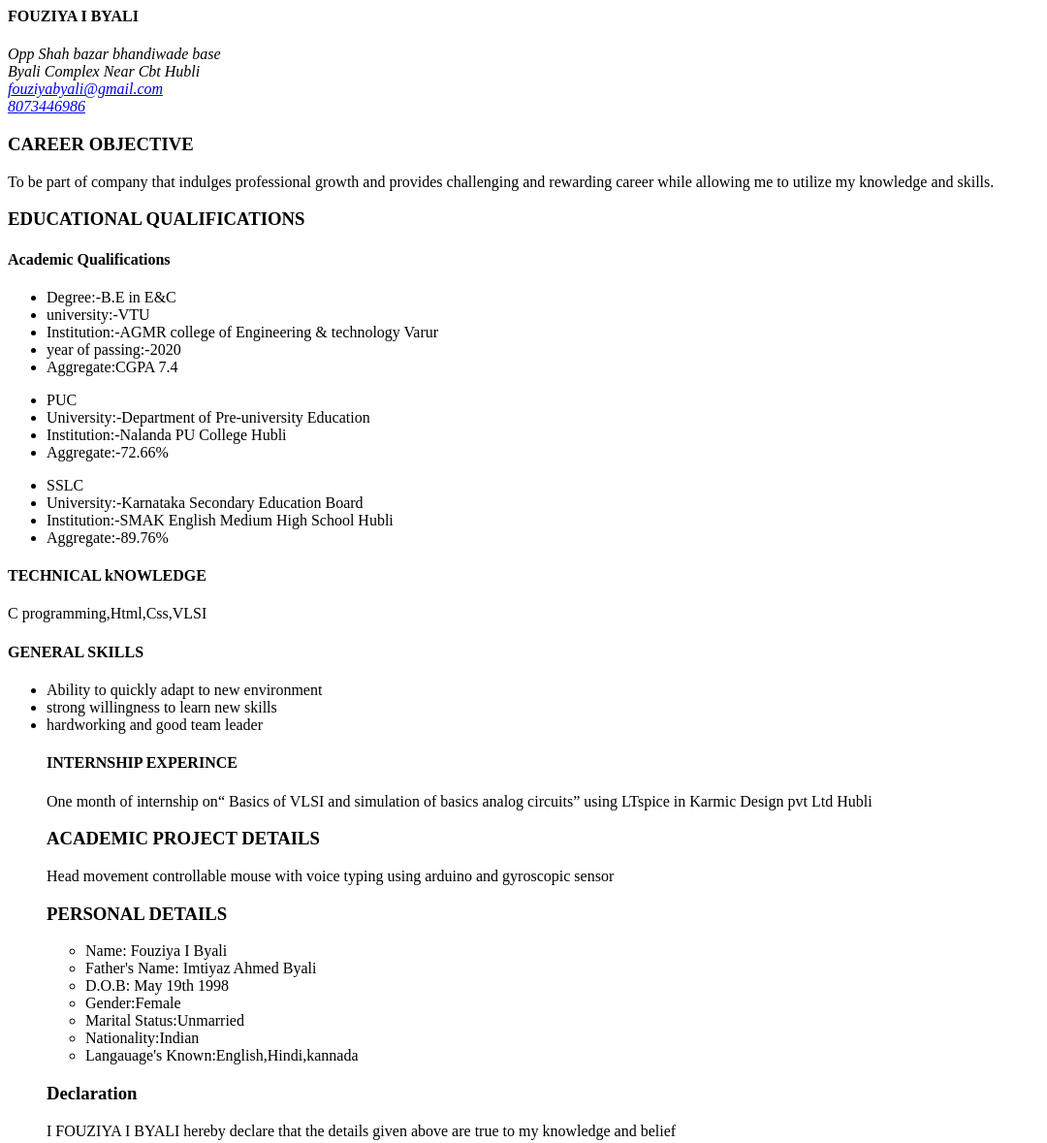
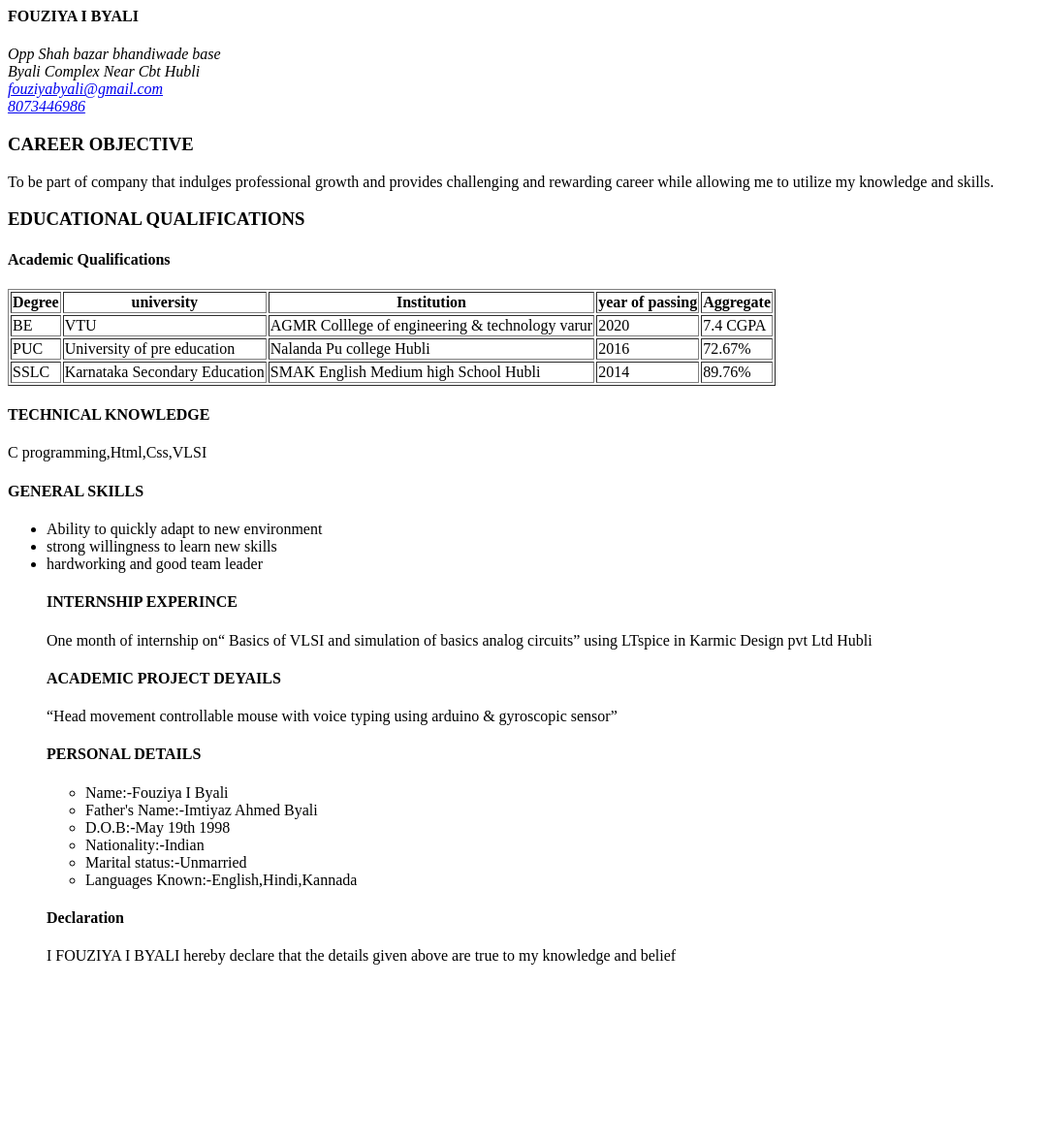
Before and after one commit to fouziya98/Fouziya, a plain HTML site: page index.html in a window 1280 px wide. Shown: the whole page at 97% size, without its empty margins (0-1080 px from the left). After the commit the page ends 1011 px from the top, so only its background shows below. Drawn offline with Linux system fonts and the light colour scheme.

Commit message:
Update index.html

```diff
--- a/index.html
+++ b/index.html
@@ -14,48 +14,58 @@
                 <p>To be part of company that indulges professional growth and provides challenging and rewarding career while allowing me to utilize my knowledge and skills.</p>
                 <h3>EDUCATIONAL QUALIFICATIONS</h3>
                 <h4>Academic Qualifications</h4>
-                 <ul>
-                     <li>Degree:-B.E in E&C</li>
-                     <li>university:-VTU</li>
-                     <li>Institution:-AGMR college of Engineering & technology Varur</li>
-                     <li>year of passing:-2020</li>
-                     <li>Aggregate:CGPA 7.4</li>
-                 </ul>
-                 <ul>
-                     <li>PUC</li>
-                     <li>University:-Department of Pre-university Education</li>
-                     <li>Institution:-Nalanda PU College Hubli</li>
-                     <li>Aggregate:-72.66%</li>
-                 </ul>
-                 <ul>
-                    <li>SSLC</li>
-                    <li>University:-Karnataka Secondary Education Board</li>
-                    <li>Institution:-SMAK English Medium High School Hubli</li>
-                    <li>Aggregate:-89.76%</li>
-                </ul>
-                <h4>TECHNICAL kNOWLEDGE</h4>
+                 <table border="1">
+                     <tr>
+                         <th>Degree</th>
+                         <th>university</th>
+                         <th>Institution</th>
+                         <th>year of passing</th>
+                         <th>Aggregate</th>
+                     </tr>
+                     <tr>
+                         <td>BE</td>
+                         <td>VTU</td>
+                         <td>AGMR Colllege of engineering & technology varur</td>
+                         <td>2020</td>
+                         <td>7.4 CGPA</td>
+                     </tr>
+                     <tr>
+                         <td>PUC</td>
+                         <td>University of pre education</td>
+                         <td>Nalanda Pu college Hubli</td>
+                         <td>2016</td>
+                         <td>72.67%</td>
+                     </tr>
+                     <tr>
+                         <td>SSLC</td>
+                         <td>Karnataka Secondary Education</td>
+                         <td>SMAK English Medium high School Hubli</td>
+                         <td>2014</td>
+                         <td>89.76%</td>
+                     </tr>
+                  </table>
+
+                <h4>TECHNICAL KNOWLEDGE</h4>
                 <p>C programming,Html,Css,VLSI</p>
                 <h4>GENERAL SKILLS</h4>
                 <ul>
                    <li>Ability to quickly adapt to new environment</li>
                    <li>strong willingness to learn new skills</li>
                    <li>hardworking and good team leader</li>
-                   <h4>INTERNSHIP EXPERINCE</h4
+                   <h4>INTERNSHIP EXPERINCE</h4>
                    <p>One month of internship on<q> Basics of VLSI and simulation of basics analog circuits</q> using LTspice in Karmic Design pvt Ltd Hubli</p>
-                   <h3>ACADEMIC PROJECT DETAILS</h3>
-                <p>Head movement controllable mouse with voice typing using arduino and
-                   gyroscopic sensor</p>
-                <h3>PERSONAL DETAILS</h3>
-                <ul>
-                    <li>Name: Fouziya I Byali</li>
-                    <li>Father's Name: Imtiyaz Ahmed Byali</li>
-                    <li>D.O.B: May 19th 1998</li>
-                    <li>Gender:Female</li>
-                    <li>Marital Status:Unmarried</li>
-                    <li>Nationality:Indian</li>
-                    <li>Langauage's Known:English,Hindi,kannada</li>
-                </ul>
-                <h3>Declaration</h3>
-                <p>I FOUZIYA I BYALI hereby declare that the details given above are true to my knowledge and belief</p>
-    </body>
-</html>
+              <h4>ACADEMIC PROJECT DEYAILS</h4>
+              <p><q>Head movement controllable mouse with voice typing using arduino & gyroscopic sensor</q></p>
+              <h4>PERSONAL DETAILS</h4>
+              <ul>
+                  <li>Name:-Fouziya I Byali</li>
+                  <li>Father's Name:-Imtiyaz Ahmed Byali</li>
+                  <li>D.O.B:-May 19th 1998</li>
+                  <li>Nationality:-Indian</li>
+                  <li>Marital status:-Unmarried</li>
+                  <li>Languages Known:-English,Hindi,Kannada</li>
+              </ul>
+              <h4>Declaration</h4>
+              <p>I FOUZIYA I BYALI hereby declare that the details given above are true to my knowledge and belief</p>
+                </head>
+    </html>
```
